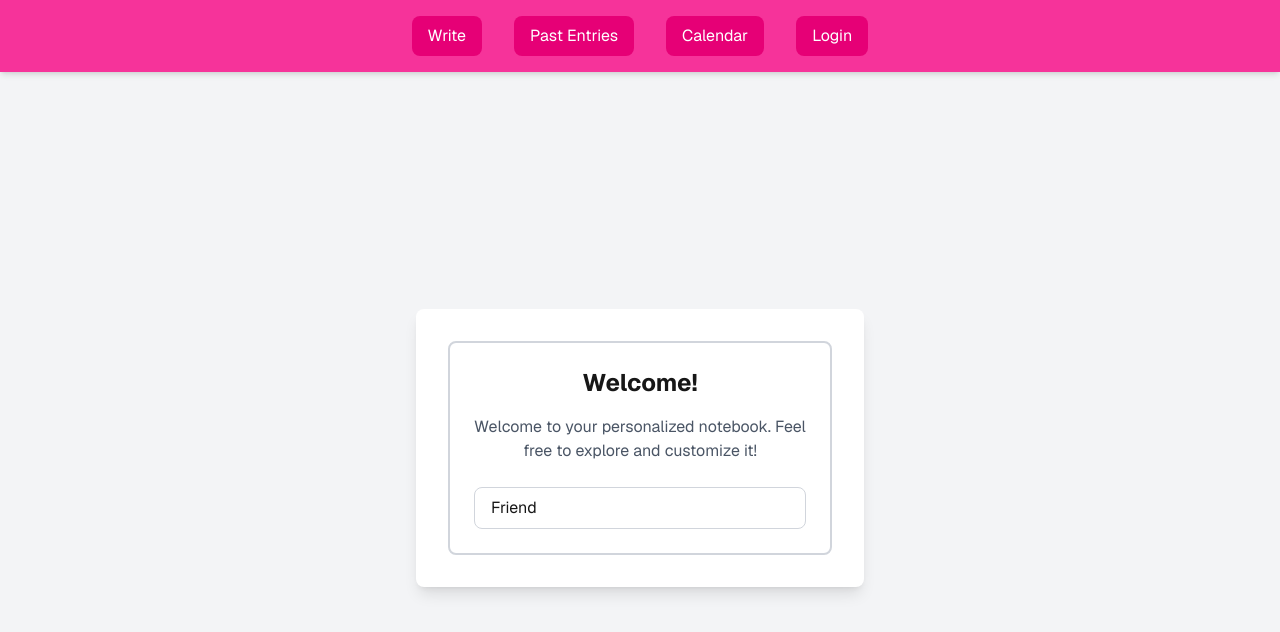
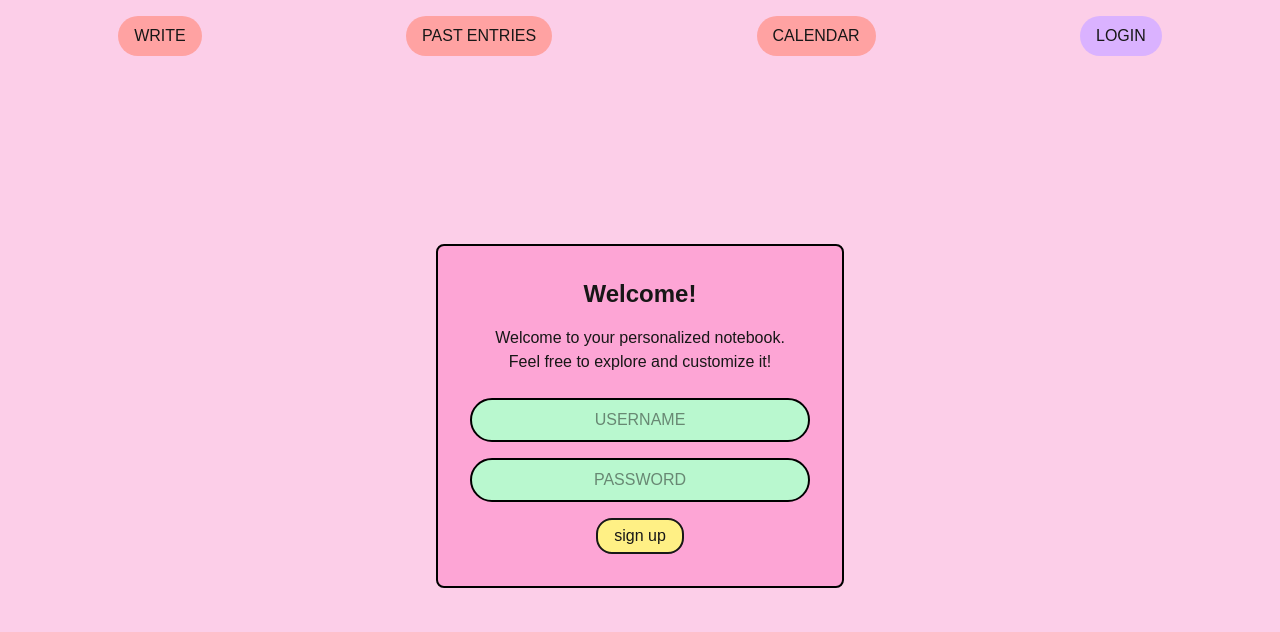
Before and after one commit to NatchanonLaoharawee/YapNTrack, a Next.js app: page / in a window 1280 px wide. Shown: the top 632 px of the page. Built offline with nearby package versions, Linux system fonts and the light colour scheme.

Commit message:
1st draft

```diff
--- /dev/null
+++ b/src/app/Login.tsx
@@ -0,0 +1,36 @@
+import React from "react";
+import { useState } from "react";
+
+export default function Login() {
+
+    const [userName, setUserName] = useState<string>("");
+    const [password, setPassword] = useState<string>("");
+
+    return (
+        <div className="flex flex-col items-center bg-pink-300 p-8 rounded-lg border-2 border-black mt-8">
+            <h1 className="text-2xl mb-4 font-bold">Welcome!</h1>
+            <span className="text-center mb-6">
+                Welcome to your personalized notebook.
+                <br />
+                Feel free to explore and customize it!
+            </span>
+            <input
+                type="text"
+                placeholder="USERNAME"
+                className="w-85 p-2 mb-4 rounded-3xl border-2 text-center border-black bg-green-200 focus:border-blue-500 focus:outline-none focus:ring-0 focus:border-2"
+                value={userName}
+                onChange={(e) => {setUserName(userName => e.target.value)}}
+            />
+            <input
+                type="password"
+                placeholder="PASSWORD"
+                className="w-85 p-2 mb-4 rounded-3xl border-2 text-center border-black bg-green-200 focus:border-blue-500 focus:outline-none focus:ring-0 focus:border-2"
+                value={password}
+                onChange={(e) => {setPassword(password => e.target.value)}}
+            />
+            <div className="w-full flex justify-center">
+                <button className="bg-yellow-200 hover:bg-yellow-300 rounded-2xl border-2 px-4 py-1 flex justify-end">sign up</button>
+            </div>
+        </div>
+    );
+};
--- /dev/null
+++ b/src/app/LoginNavigation.tsx
@@ -0,0 +1,12 @@
+import React from "react";
+
+export default function LoginNavigation(){
+  return (
+    <nav className="flex justify-around w-full p-4 fixed top-0 left-0 z-10 bg-pink-200">
+      <button className="bg-red-300 hover:bg-pink-400 rounded-full px-4 py-2 ">WRITE</button>
+      <button className="bg-red-300 hover:bg-pink-400 rounded-full px-4 py-2">PAST ENTRIES</button>
+      <button className="bg-red-300 hover:bg-pink-400 rounded-full px-4 py-2">CALENDAR</button>
+      <button className="bg-purple-300 rounded-full px-4 py-2">LOGIN</button>
+    </nav>
+  );
+};
--- a/src/app/page.tsx
+++ b/src/app/page.tsx
@@ -1,46 +1,61 @@
+// "use client";
+
+// import { useState } from "react";
+
+// export default function Home() {
+//   const [name, setName] = useState("Friend");
+//   return (
+//     <div className="flex flex-col items-center justify-center min-h-screen bg-gray-100 font-sans">
+//       {/* Navbar */}
+//       <nav className="w-full bg-pink-500 text-white py-4 px-8 shadow-md fixed top-0 left-0 z-10">
+//         <div className="flex justify-center items-center space-x-8 max-w-4xl mx-auto">
+//           <button className="bg-pink-600 hover:bg-pink-700 px-4 py-2 rounded-lg">
+//             Write
+//           </button>
+//           <button className="bg-pink-600 hover:bg-pink-700 px-4 py-2 rounded-lg">
+//             Past Entries
+//           </button>
+//           <button className="bg-pink-600 hover:bg-pink-700 px-4 py-2 rounded-lg">
+//             Calendar
+//           </button>
+//           <button className="bg-pink-600 hover:bg-pink-700 px-4 py-2 rounded-lg">
+//             Login
+//           </button>
+//         </div>
+//       </nav>
+
+//       {/* Main Content */}
+//       <main className="bg-white shadow-lg rounded-lg p-8 w-full max-w-md text-center mt-24">
+//         <div className="notebook border-2 border-gray-300 rounded-lg p-6">
+//           <h1 className="text-2xl font-bold mb-4">Welcome!</h1>
+//           <p className="text-gray-600 mb-6">
+//             Welcome to your personalized notebook. Feel free to explore and
+//             customize it!
+//           </p>
+//           <input
+//             type="text"
+//             placeholder="Enter your name"
+//             className="border border-gray-300 rounded-lg px-4 py-2 w-full focus:outline-none focus:ring-2 focus:ring-blue-500"
+//             value={name}
+//             onChange={(e) => setName(e.target.value)}
+//           />
+//         </div>
+//       </main>
+//     </div>
+//   );
+// }
+
 "use client";
 
-import { useState } from "react";
+import React from "react";
+import LoginNavigation from "./LoginNavigation";
+import Login from "./Login";
 
 export default function Home() {
-  const [name, setName] = useState("Friend");
   return (
-    <div className="flex flex-col items-center justify-center min-h-screen bg-gray-100 font-sans">
-      {/* Navbar */}
-      <nav className="w-full bg-pink-500 text-white py-4 px-8 shadow-md fixed top-0 left-0 z-10">
-        <div className="flex justify-center items-center space-x-8 max-w-4xl mx-auto">
-          <button className="bg-pink-600 hover:bg-pink-700 px-4 py-2 rounded-lg">
-            Write
-          </button>
-          <button className="bg-pink-600 hover:bg-pink-700 px-4 py-2 rounded-lg">
-            Past Entries
-          </button>
-          <button className="bg-pink-600 hover:bg-pink-700 px-4 py-2 rounded-lg">
-            Calendar
-          </button>
-          <button className="bg-pink-600 hover:bg-pink-700 px-4 py-2 rounded-lg">
-            Login
-          </button>
-        </div>
-      </nav>
-
-      {/* Main Content */}
-      <main className="bg-white shadow-lg rounded-lg p-8 w-full max-w-md text-center mt-24">
-        <div className="notebook border-2 border-gray-300 rounded-lg p-6">
-          <h1 className="text-2xl font-bold mb-4">Welcome!</h1>
-          <p className="text-gray-600 mb-6">
-            Welcome to your personalized notebook. Feel free to explore and
-            customize it!
-          </p>
-          <input
-            type="text"
-            placeholder="Enter your name"
-            className="border border-gray-300 rounded-lg px-4 py-2 w-full focus:outline-none focus:ring-2 focus:ring-blue-500"
-            value={name}
-            onChange={(e) => setName(e.target.value)}
-          />
-        </div>
-      </main>
+    <div className="flex flex-col items-center justify-center min-h-screen bg-pink-200">
+      <LoginNavigation />
+      <Login />
     </div>
   );
-}
+};
```
